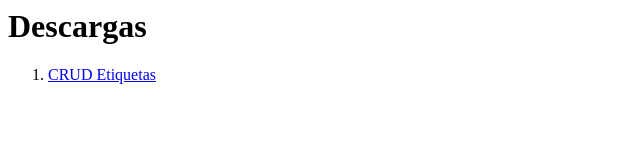
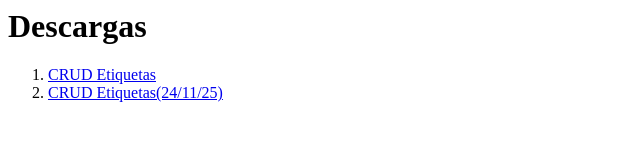
Before and after one commit to profeInformatica101/descargas, a plain HTML site: page index.html in a window 1280 px wide. Shown: the whole page, without its empty margins (0-640 px from the left). Drawn offline with Linux system fonts and the light colour scheme.

Commit message:
Update index.html

```diff
--- a/index.html
+++ b/index.html
@@ -4,6 +4,7 @@
    <h1>Descargas</h1>
     <ol>
       <li><a href="etiquetas.zip">CRUD Etiquetas</a></li>
+       <li><a href="recursos/24_01_25_HLC.zip">CRUD Etiquetas(24/11/25)</a></li>
     </ol>
   </body>
 </html>
```
